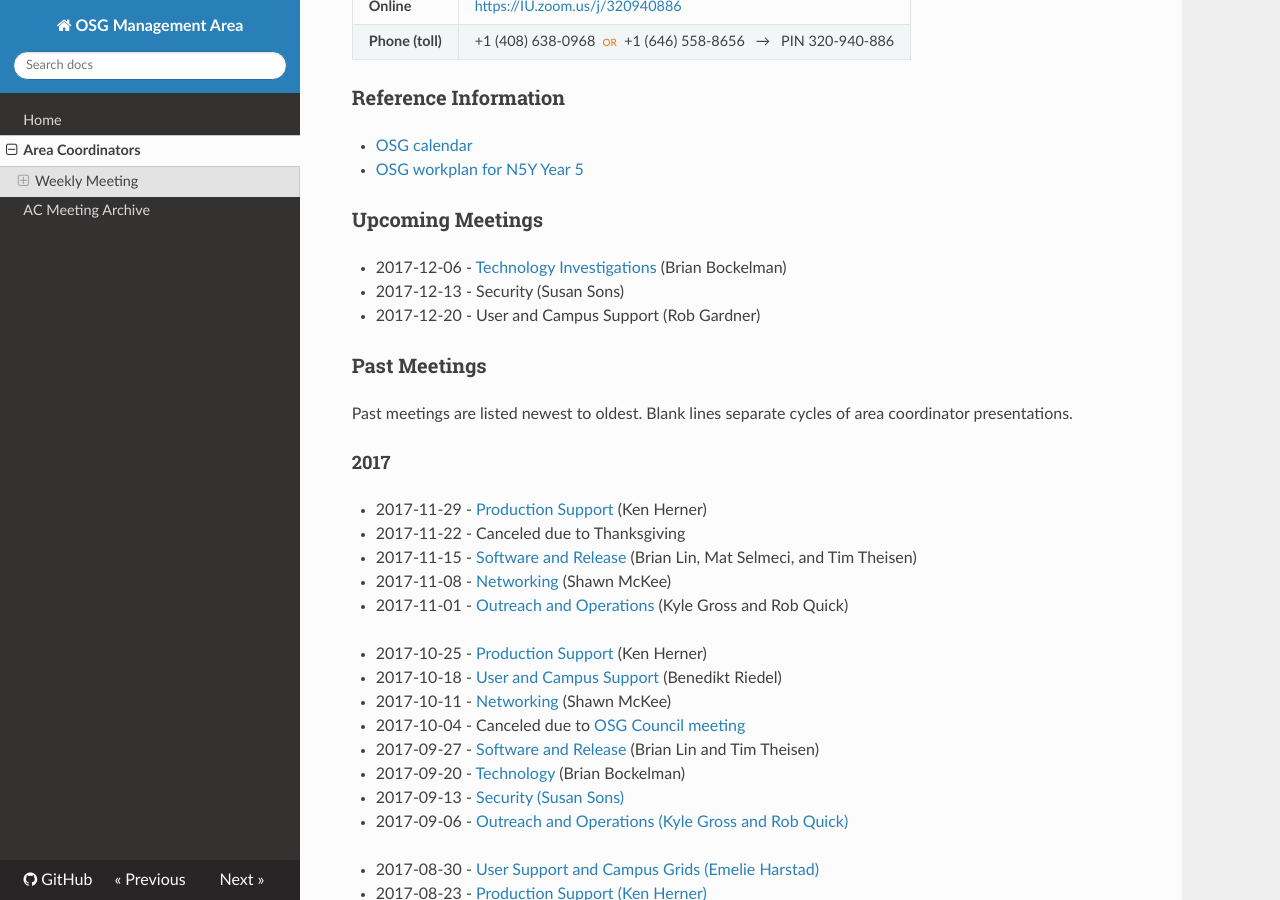
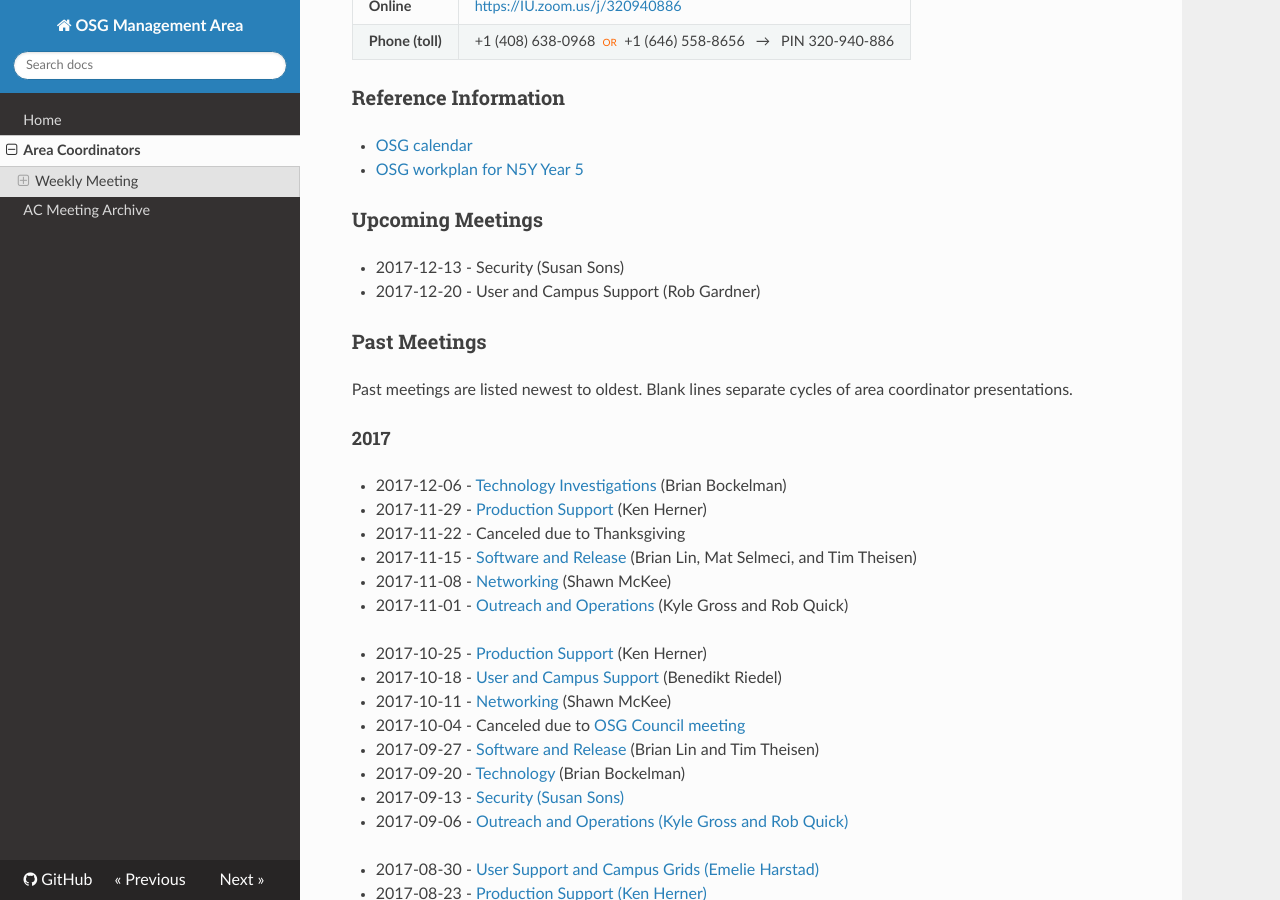
Before and after one commit to ppaschos/management-1, an MkDocs documentation site: the page built from docs/area-coordinators.md, in a window 1280 px wide and 900 px high, scrolled down 770 px. Built offline with MkDocs 1.6.1, drawn with Linux system fonts in a browser that asks for light colours; nearby versions of some CDN libraries; old or Windows-style settings are respelled for this version of MkDocs; part of the change alters nothing that is shown.

Commit message:
Moved 2017-12-06 to past meetings

```diff
--- a/docs/area-coordinators.md
+++ b/docs/area-coordinators.md
@@ -44,7 +44,6 @@ The current Area Coordinators are:
 
 ### Upcoming Meetings
 
-- 2017-12-06 - [Technology Investigations](https://drive.google.com/file/d/1-PgmJ8XwghMtE730ucJn9NVFTST6ioF3/view?usp=sharing) (Brian Bockelman)
 - 2017-12-13 - Security (Susan Sons)
 - 2017-12-20 - User and Campus Support (Rob Gardner)
 
@@ -55,6 +54,7 @@ Past meetings are listed newest to oldest.  Blank lines separate cycles of area
 
 #### 2017
 
+- 2017-12-06 - [Technology Investigations](https://drive.google.com/file/d/1-PgmJ8XwghMtE730ucJn9NVFTST6ioF3/view?usp=sharing) (Brian Bockelman)
 - 2017-11-29 - [Production Support](https://drive.google.com/open?id=1D7bE2xZOTRKW61j2rc-itx7M9vpoWhY7) (Ken Herner)
 - 2017-11-22 - Canceled due to Thanksgiving
 - 2017-11-15 - [Software and Release](https://docs.google.com/document/d/1RicLGqMfOzBvds6VbKaIPFzFsk45w2U8zKjISJ4q_EE/edit?usp=sharing) (Brian Lin, Mat Selmeci, and Tim Theisen)
```
